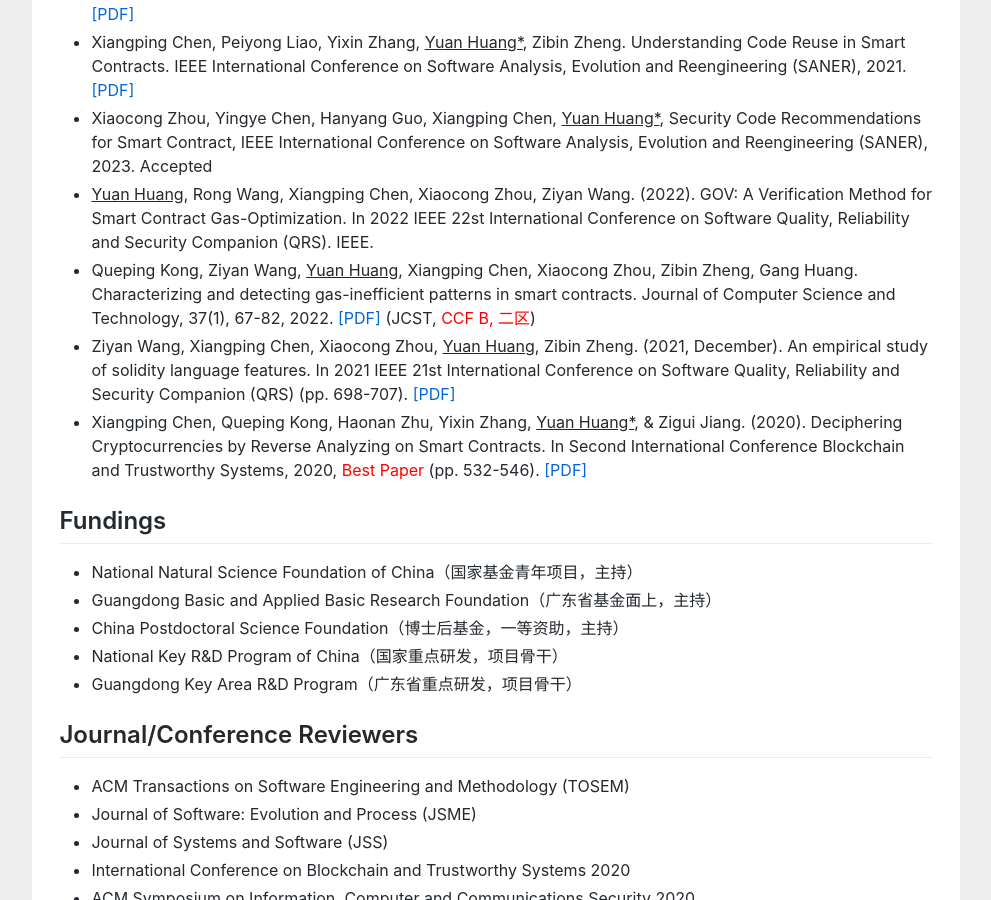
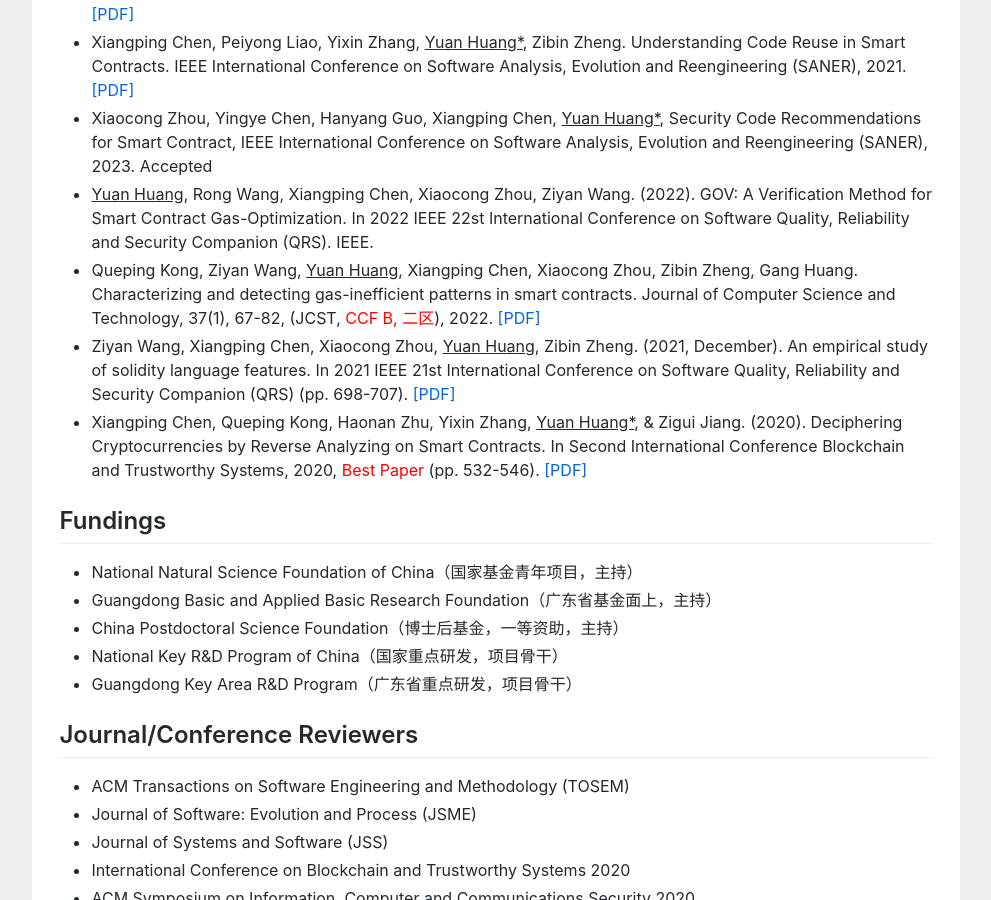
Before and after one commit to huangyuan-hy/huangyuan-hy.github.io, a Jekyll site: the page index.html, which Jekyll copies as it is, in a window 1280 px wide and 900 px high, scrolled down 2887 px. Shown: the whole window, without its empty margins (144-1135 px from the left). Built offline with Jekyll 4.4.1, drawn with Linux system fonts in a browser that asks for light colours.

Commit message:
Update index.html

```diff
--- a/index.html
+++ b/index.html
@@ -148,7 +148,7 @@ empirical study to learn how programmers reuse code on <a href="https://stackove
 <li>Xiangping Chen, Peiyong Liao, Yixin Zhang, <u>Yuan Huang*</u>, Zibin Zheng. Understanding Code Reuse in Smart Contracts. IEEE International Conference on Software Analysis, Evolution and Reengineering (SANER), 2021. <a href="https://ieeexplore.ieee.org/abstract/document/9425939">[PDF]</a></li>
 <li>Xiaocong Zhou, Yingye Chen, Hanyang Guo, Xiangping Chen, <u>Yuan Huang*</u>, Security Code Recommendations for Smart Contract, IEEE International Conference on Software Analysis, Evolution and Reengineering (SANER), 2023. Accepted</li>
 <li><u>Yuan Huang</u>, Rong Wang, Xiangping Chen, Xiaocong Zhou, Ziyan Wang. (2022). GOV: A Verification Method for Smart Contract Gas-Optimization. In 2022 IEEE 22st International Conference on Software Quality, Reliability and Security Companion (QRS). IEEE.</li>
-<li>Queping Kong, Ziyan Wang, <u>Yuan Huang</u>, Xiangping Chen, Xiaocong Zhou, Zibin Zheng, Gang Huang. Characterizing and detecting gas-inefficient patterns in smart contracts. Journal of Computer Science and Technology, 37(1), 67-82, 2022. <a href="https://jcst.ict.ac.cn/fileup/1000-9000/PDF/2022-1-5-1674.pdf">[PDF]</a> (JCST, <a href="" style="color:red;"> CCF B, 二区</a>)</li>
+<li>Queping Kong, Ziyan Wang, <u>Yuan Huang</u>, Xiangping Chen, Xiaocong Zhou, Zibin Zheng, Gang Huang. Characterizing and detecting gas-inefficient patterns in smart contracts. Journal of Computer Science and Technology,  37(1), 67-82, (JCST, <a href="" style="color:red;"> CCF B, 二区</a>), 2022. <a href="https://jcst.ict.ac.cn/fileup/1000-9000/PDF/2022-1-5-1674.pdf">[PDF]</a> </li>
 <li>Ziyan Wang, Xiangping Chen, Xiaocong Zhou, <u>Yuan Huang</u>, Zibin Zheng. (2021, December). An empirical study of solidity language features. In 2021 IEEE 21st International Conference on Software Quality, Reliability and Security Companion (QRS) (pp. 698-707). <a href="https://ieeexplore.ieee.org/abstract/document/9742076">[PDF]</a></li>
 <li>Xiangping Chen, Queping Kong, Haonan Zhu, Yixin Zhang, <u>Yuan Huang*</u>, & Zigui Jiang. (2020). Deciphering Cryptocurrencies by Reverse Analyzing on Smart Contracts. In Second International Conference Blockchain and Trustworthy Systems, 2020,  <a href="" style="color:red;"> Best Paper</a> (pp. 532-546). <a href="https://link.springer.com/chapter/10.1007/978-981-15-9213-3_41">[PDF]</a></li>
 
```
